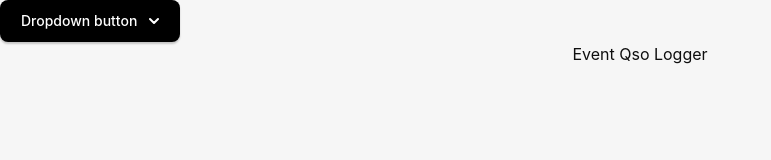
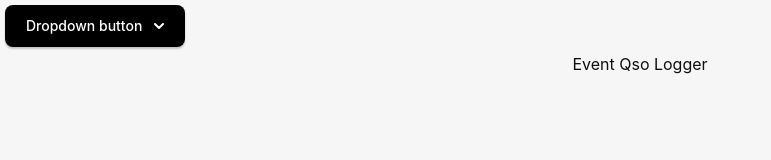
Before and after one commit to H2-Technologies/Event-QSO-Logger, a website: page src/index.html in a window 1280 px wide. Shown: the whole page, without its empty margins (0-771 px from the left). Drawn offline with nearby package versions, Linux system fonts and the light colour scheme.

Commit message:
dropdown container

```diff
--- a/src/index.html
+++ b/src/index.html
@@ -13,7 +13,8 @@
 
 <body>
   <div class="header">
-    <button id="dropdownButton" data-dropdown-toggle="dropdown" data-dropdown-trigger="hover"
+    <div class="dropdownContainer p-[5px]">
+      <button id="dropdownButton" data-dropdown-toggle="dropdown" data-dropdown-trigger="hover"
       class="text-white bg-black hover:bg-black focus:ring-4 focus: outline-none focus:ring-slate-300 font-medium rounded-lg text-sm px-5 py-2.5 text-center inline-flex items-center dark:bg-white dark:hover:bg-white dark:focus:ring-slate-300"
       type="button">
       Dropdown button
@@ -31,6 +32,8 @@
         </li>
       </ul>
     </div>
+    </div>
+
     <h1>Event Qso Logger</h1>
   </div>
   <div id="app"></div>
```
